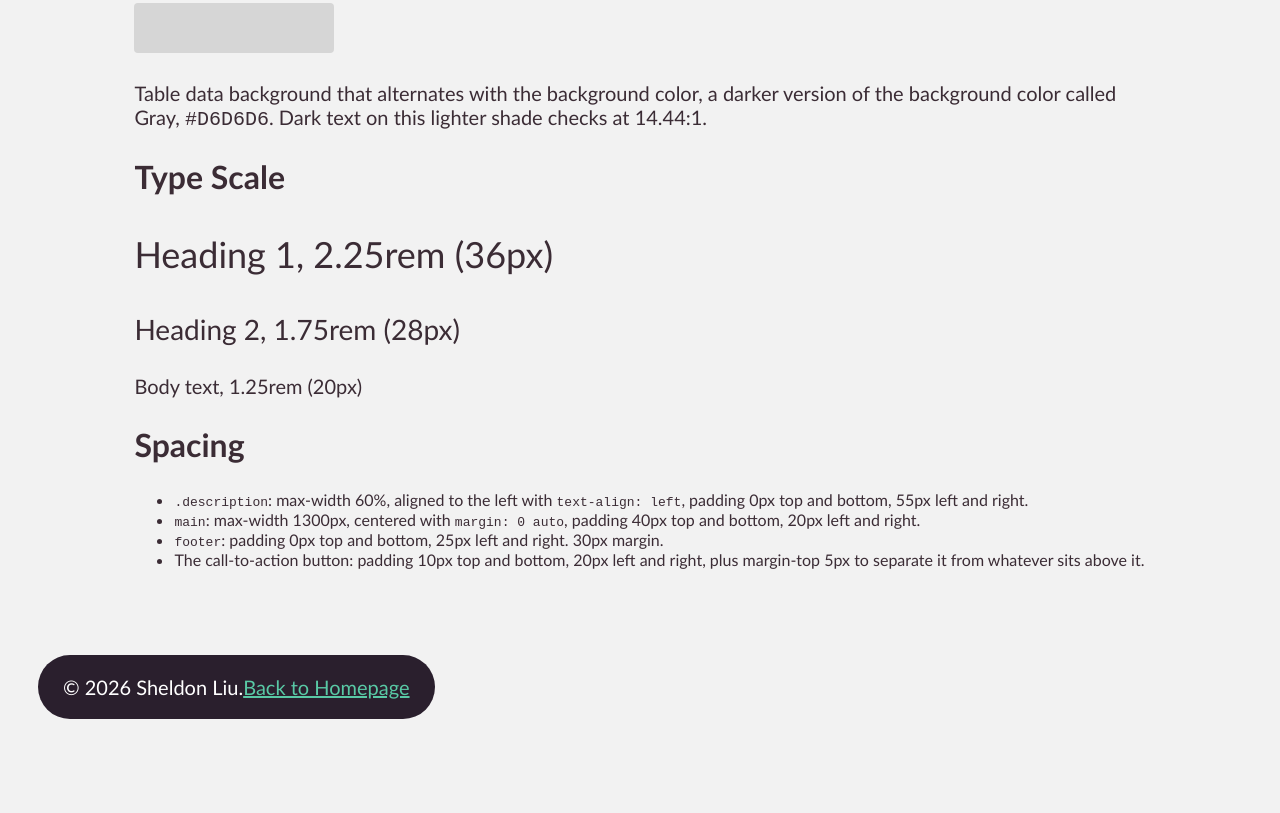
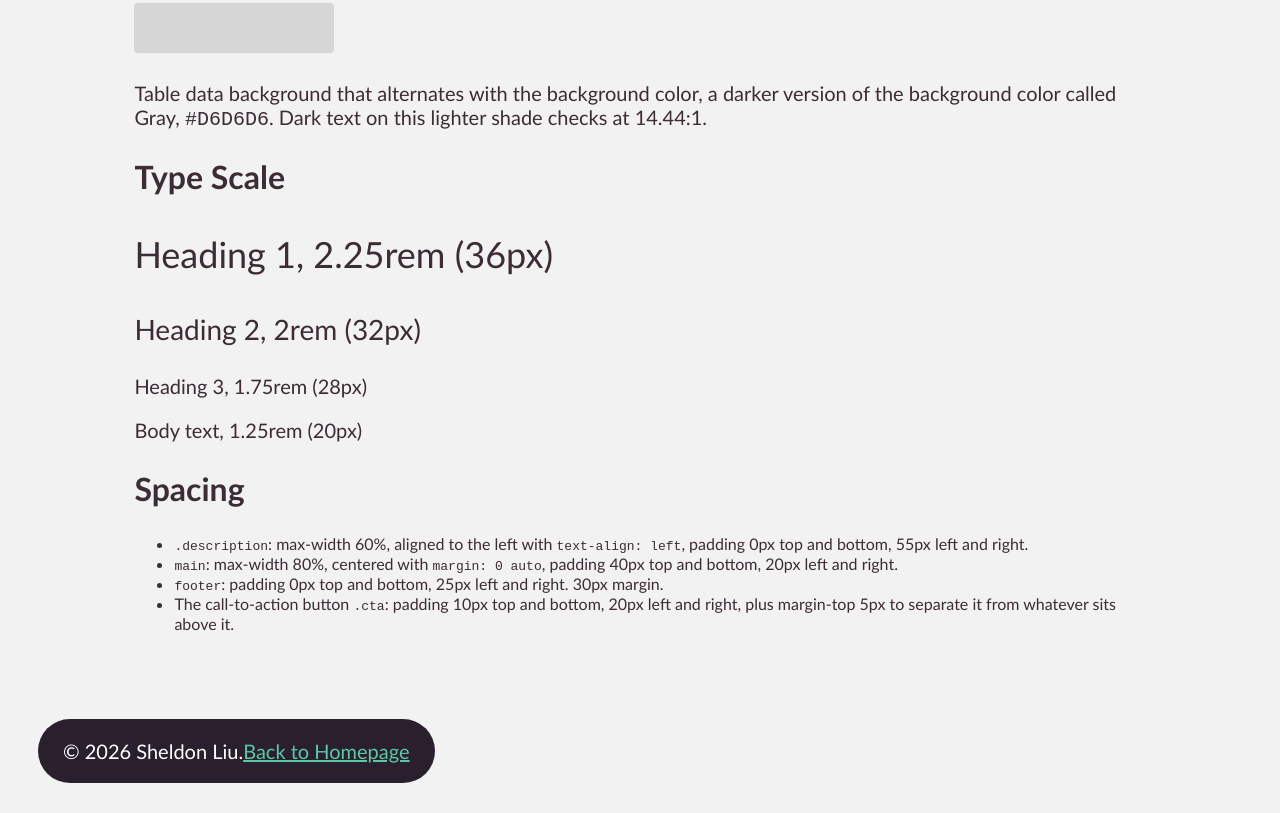
Before and after one commit to SheLiuGH/my-portfolio, a plain HTML site: page style-tile.html in a window 1280 px wide. Shown: the part 1051-1864 px from the top of the page. Before the commit the page ends 1800 px from the top, so only its background shows below. Drawn offline with Linux system fonts and the light colour scheme.

Commit message:
Update style tile to better fit current website

```diff
--- a/style-tile.html
+++ b/style-tile.html
@@ -40,15 +40,16 @@
 
     <h2>Type Scale</h2>
     <p class="type-sample-h1">Heading 1, 2.25rem (36px)</p>
-    <p class="type-sample-h2">Heading 2, 1.75rem (28px)</p>
+    <p class="type-sample-h2">Heading 2, 2rem (32px)</p>
+    <p class="type=sample-h3">Heading 3, 1.75rem (28px)</p>
     <p class="type-sample-body">Body text, 1.25rem (20px)</p>
 
     <h2>Spacing</h2>
     <ul>
       <li><code>.description</code>: max-width 60%, aligned to the left with <code>text-align: left</code>, padding 0px top and bottom, 55px left and right.</li>
-      <li><code>main</code>: max-width 1300px, centered with <code>margin: 0 auto</code>, padding 40px top and bottom, 20px left and right.</li>
+      <li><code>main</code>: max-width 80%, centered with <code>margin: 0 auto</code>, padding 40px top and bottom, 20px left and right.</li>
       <li><code>footer</code>: padding 0px top and bottom, 25px left and right. 30px margin.</li>
-      <li>The call-to-action button: padding 10px top and bottom, 20px left and right, plus margin-top 5px to separate it from whatever sits above it.</li>
+      <li>The call-to-action button <code>.cta</code>: padding 10px top and bottom, 20px left and right, plus margin-top 5px to separate it from whatever sits above it.</li>
 
     </ul>
   </main>
```
